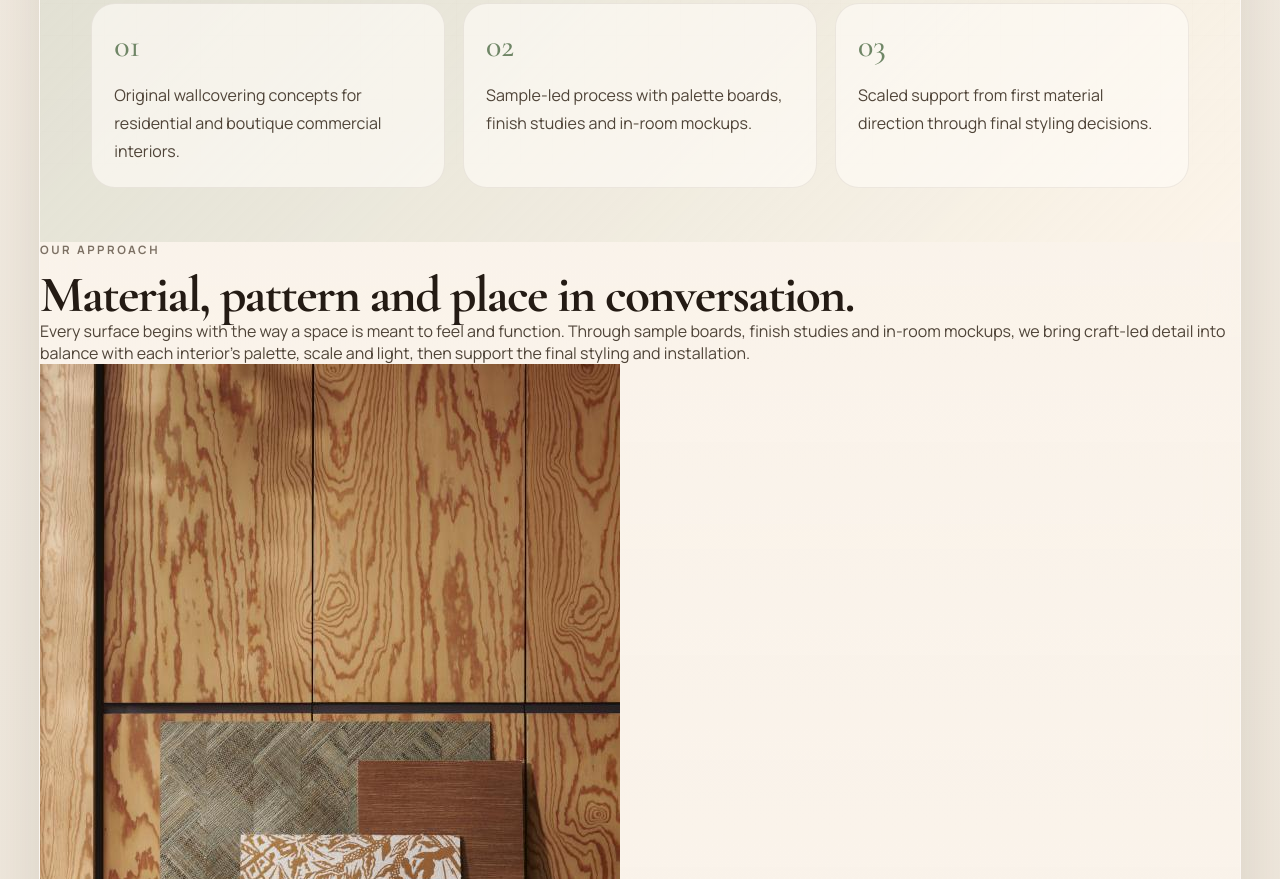
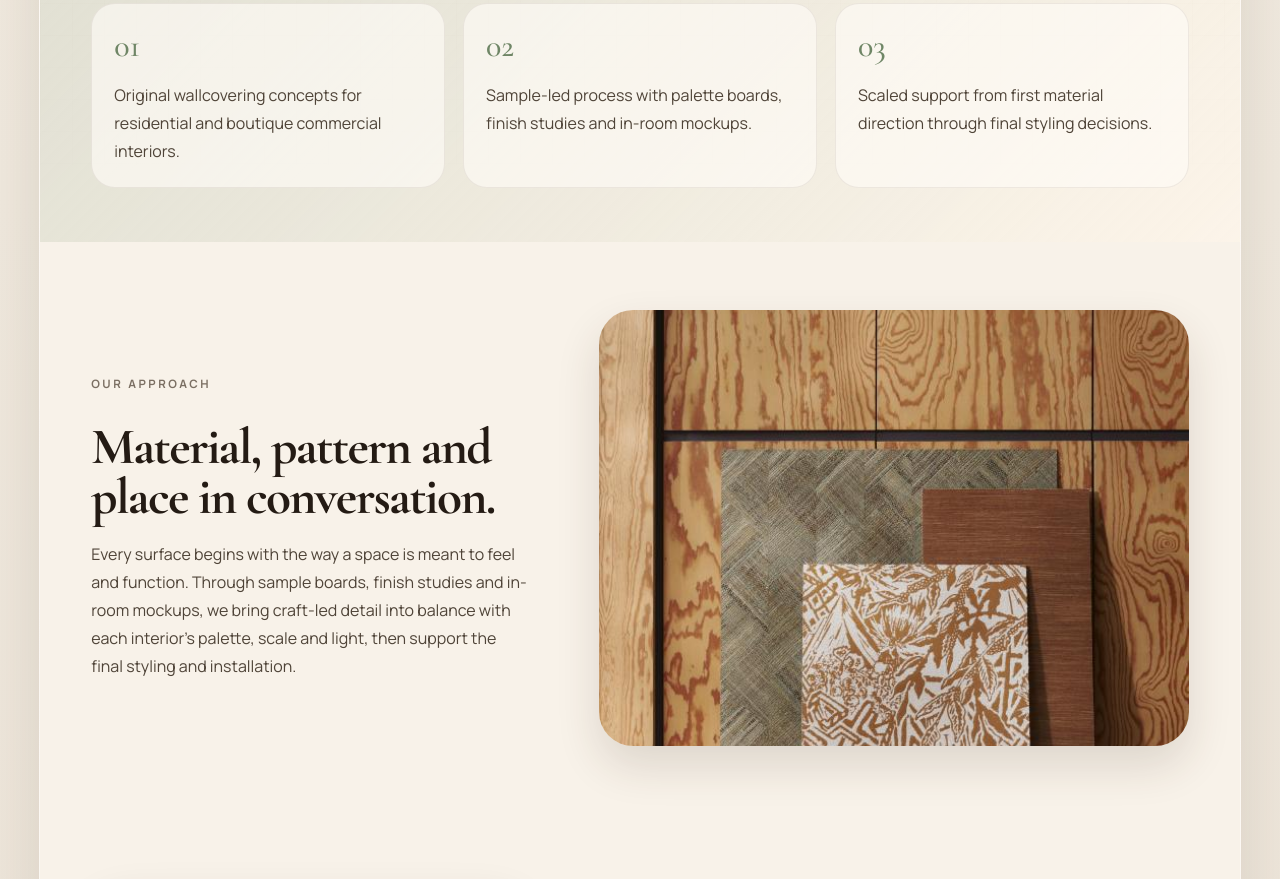
Before and after one commit to GitAnuja/margosa-design, a website built with Vite: page index.html in a window 1280 px wide. Shown: the part 2072-2951 px from the top of the page. Built offline with nearby package versions, Linux system fonts and the light colour scheme.

Commit message:
Implement styles for approach section
Add styles for approach section and its elements.

```diff
--- a/src/style.css
+++ b/src/style.css
@@ -72,6 +72,7 @@ a {
 .manifesto-section,
 .projects-section,
 .atelier-section,
+.approach-section,
 .footer {
   padding-left: clamp(24px, 4vw, 52px);
   padding-right: clamp(24px, 4vw, 52px);
@@ -363,6 +364,35 @@ h3 {
     var(--surface-strong);
 }
 
+.approach-section {
+  display: grid;
+  grid-template-columns: minmax(0, 0.85fr) minmax(0, 1.15fr);
+  align-items: center;
+  gap: clamp(32px, 6vw, 72px);
+  padding-top: clamp(42px, 6vw, 68px);
+  padding-bottom: clamp(42px, 6vw, 68px);
+  background: var(--surface-strong);
+}
+
+.approach-copy {
+  display: grid;
+  gap: 18px;
+}
+
+.approach-copy p:not(.eyebrow) {
+  max-width: 56ch;
+  font-size: 1rem;
+  line-height: 1.75;
+}
+
+.approach-image {
+  width: 100%;
+  aspect-ratio: 1.35;
+  object-fit: cover;
+  border-radius: var(--radius-large);
+  box-shadow: 0 20px 44px rgba(66, 44, 30, 0.14);
+}
+
 .manifesto-section::before {
   content: '';
   position: absolute;
@@ -500,6 +530,7 @@ h3 {
 @media (max-width: 1080px) {
   .hero-section,
   .atelier-section,
+  .approach-section,
   .split-heading,
   .footer {
     grid-template-columns: 1fr;
```
